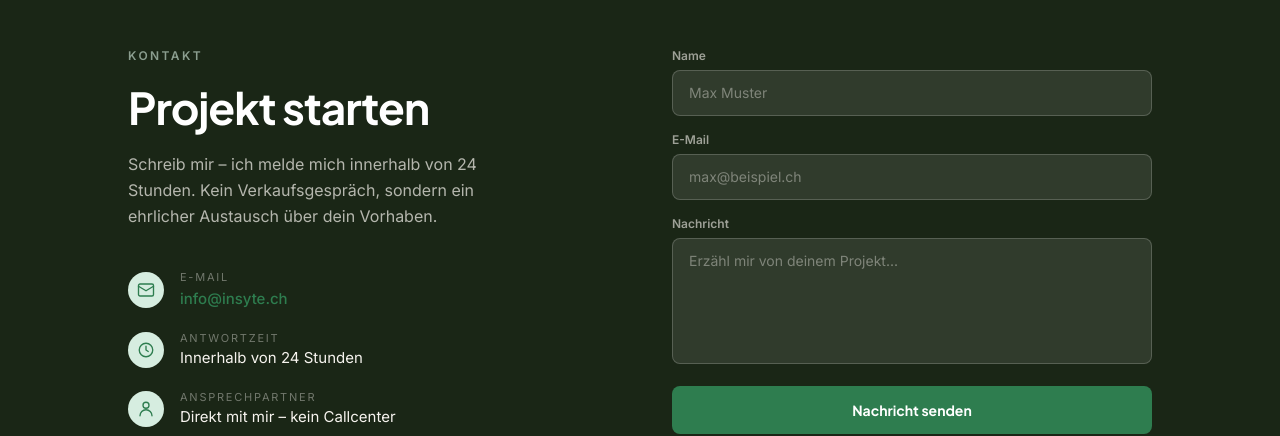
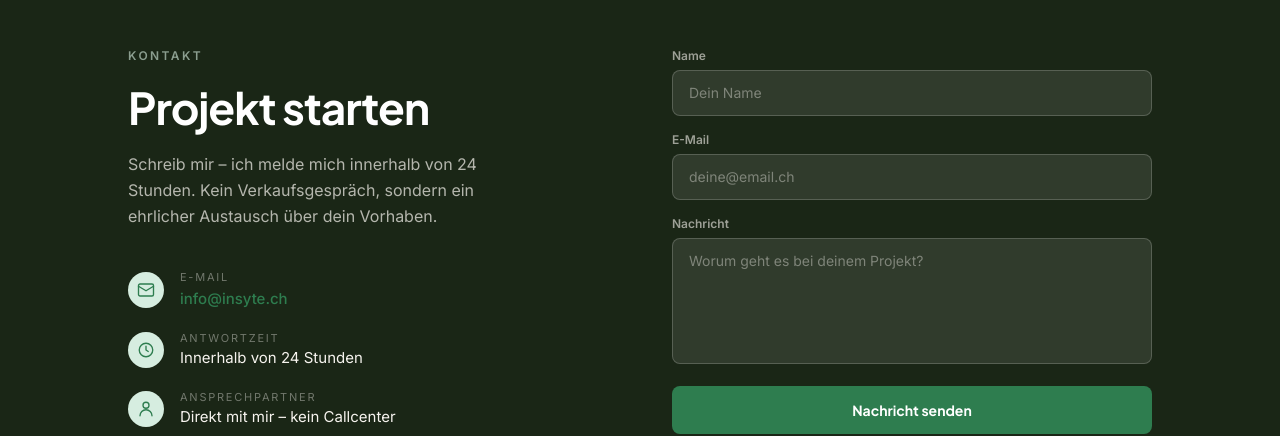
Before and after one commit to maelseewald/Insyte, a Next.js app: page / in a window 1280 px wide. Shown: the part 4096-4532 px from the top of the page. Built offline with nearby package versions, Linux system fonts and the light colour scheme.

Commit message:
copy: cleaner contact form placeholders (Dein Name / deine@email.ch / Worum geht es...)

```diff
--- a/components/sections/Kontakt.tsx
+++ b/components/sections/Kontakt.tsx
@@ -199,7 +199,7 @@ export default function Kontakt() {
                   type="text"
                   required
                   autoComplete="name"
-                  placeholder="Max Muster"
+                  placeholder="Dein Name"
                   value={form.name}
                   onChange={(e) =>
                     setForm((f) => ({ ...f, name: e.target.value }))
@@ -220,7 +220,7 @@ export default function Kontakt() {
                   type="email"
                   required
                   autoComplete="email"
-                  placeholder="max@beispiel.ch"
+                  placeholder="deine@email.ch"
                   value={form.email}
                   onChange={(e) =>
                     setForm((f) => ({ ...f, email: e.target.value }))
@@ -240,7 +240,7 @@ export default function Kontakt() {
                   id="message"
                   required
                   rows={5}
-                  placeholder="Erzähl mir von deinem Projekt..."
+                  placeholder="Worum geht es bei deinem Projekt?"
                   value={form.message}
                   onChange={(e) =>
                     setForm((f) => ({ ...f, message: e.target.value }))
```
